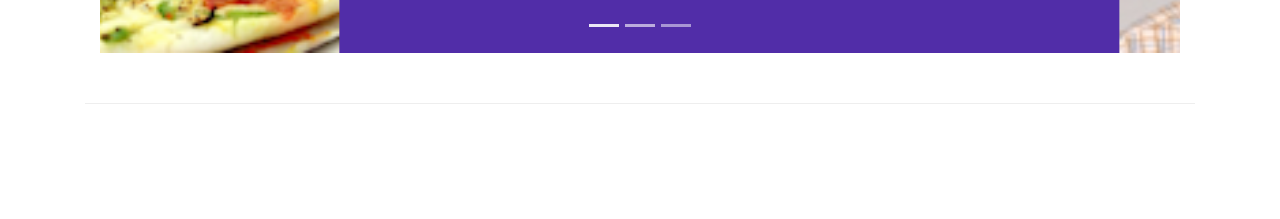
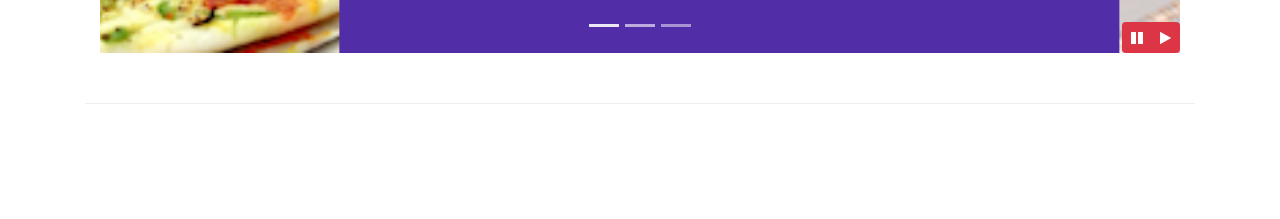
Before and after one commit to rohit-0308/Bootstrap, a website: page index.html in a window 1280 px wide. Shown: the part 581-800 px from the top of the page. Drawn offline with nearby package versions, Linux system fonts and the light colour scheme.

Commit message:
Bootstrap JQuery

```diff
--- a/css/styles.css
+++ b/css/styles.css
@@ -63,3 +63,10 @@
     left: 0;
     min-height: 300px;
 }
+
+#carouselButton {
+    right: 0px;
+    position: absolute;
+    bottom: 0;
+    z-index: 1;
+}
--- a/index.html
+++ b/index.html
@@ -334,6 +334,14 @@
             >
               <span class="carousel-control-next-icon"></span>
             </a>
+            <div class="btn-group" id="carouselButton">
+              <button class="btn btn-danger btn-sm" id="carousel-pause">
+                <span class="fa fa-pause"></span>
+              </button>
+              <button class="btn btn-danger btn-sm" id="carousel-play">
+                <span class="fa fa-play"></span>
+              </button>
+          </div>
           </div>
         </div>
       </div>
@@ -481,5 +489,16 @@
     <script src="/node_modules/jquery/dist/jquery.slim.min.js"></script>
     <script src="/node_modules/popper.js/dist/umd/popper.min.js"></script>
     <script src="/node_modules/bootstrap/dist/js/bootstrap.min.js"></script>
+    <script>
+      $(document).ready(function(){
+          $("#mycarousel").carousel( { interval: 2000 } );
+          $("#carousel-pause").click(function(){
+              $("#mycarousel").carousel('pause');
+          });
+          $("#carousel-play").click(function(){
+              $("#mycarousel").carousel('cycle');
+          });
+      });
+  </script>
   </body>
 </html>
```
